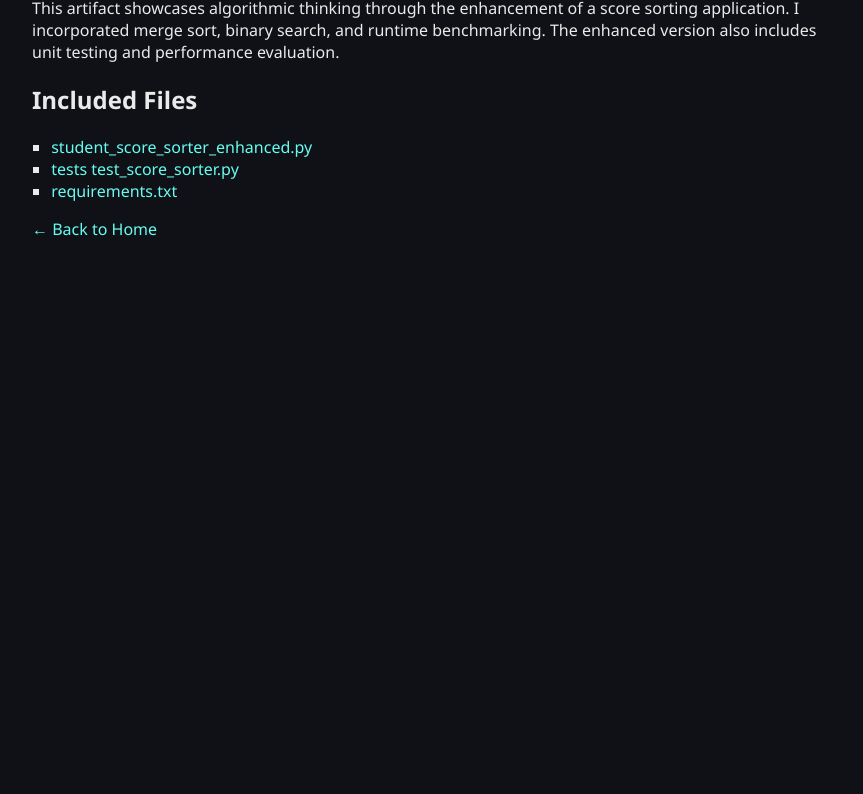
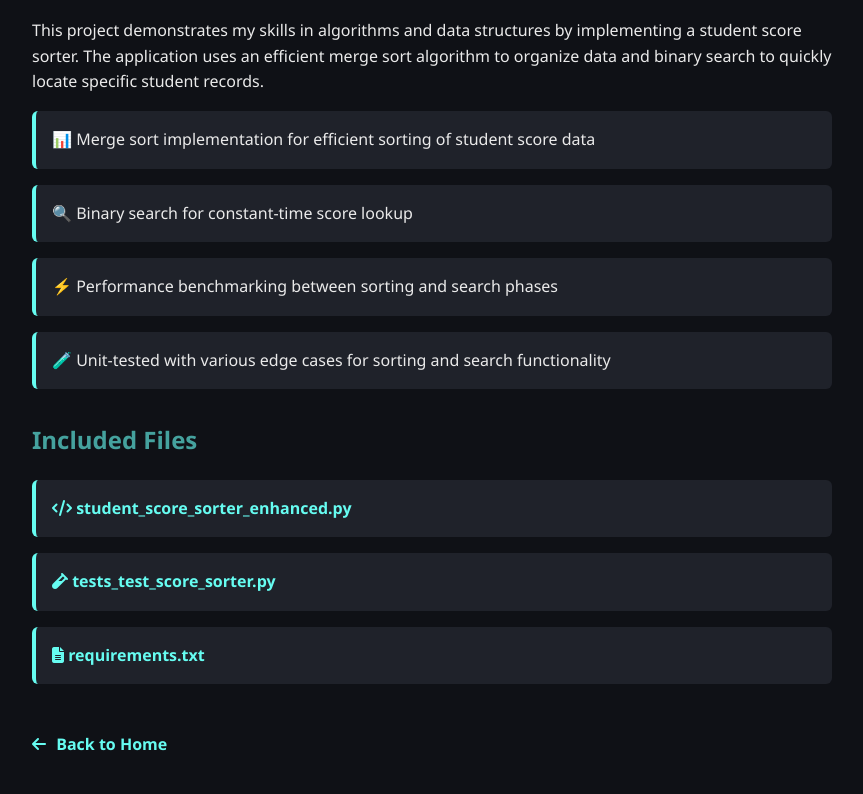
Before and after one commit to Pixelspacecowboy/pixelspacecowboy.github.io, a plain HTML site: page algorithms.html in a window 1280 px wide. Shown: the part 164-958 px from the top of the page, without its empty margins (208-1071 px from the left). Before the commit the page ends 800 px from the top, so only its background shows below. Drawn offline with Linux system fonts and the light colour scheme.

Commit message:
Update algorithms.html

```diff
--- a/algorithms.html
+++ b/algorithms.html
@@ -4,6 +4,7 @@
   <meta charset="UTF-8">
   <meta name="viewport" content="width=device-width, initial-scale=1.0">
   <title>Student Score Sorter (Algorithms & Data Structures)</title>
+  <link rel="stylesheet" href="https://cdnjs.cloudflare.com/ajax/libs/font-awesome/6.5.0/css/all.min.css" />
   <style>
     body {
       font-family: 'Segoe UI', sans-serif;
@@ -12,22 +13,79 @@
       max-width: 800px;
       margin: auto;
       padding: 2rem;
+      line-height: 1.6;
     }
-    h1 { color: #66fcf1; }
-    ul { list-style-type: square; padding-left: 1.2rem; }
-    a { color: #66fcf1; text-decoration: none; }
-    a:hover { text-decoration: underline; }
+
+    h1 {
+      color: #66fcf1;
+      border-bottom: 1px solid #45a29e;
+      padding-bottom: 0.25rem;
+    }
+
+    h2 {
+      color: #45a29e;
+      margin-top: 2rem;
+    }
+
+    ul {
+      list-style: none;
+      padding-left: 0;
+    }
+
+    li {
+      background: #1f222a;
+      padding: 1rem;
+      margin-bottom: 1rem;
+      border-left: 4px solid #66fcf1;
+      border-radius: 6px;
+      transition: background 0.3s ease;
+    }
+
+    li:hover {
+      background: #2c303a;
+    }
+
+    a {
+      color: #66fcf1;
+      text-decoration: none;
+      font-weight: bold;
+    }
+
+    a:hover {
+      text-decoration: underline;
+    }
+
+    .back-link {
+      margin-top: 2rem;
+      display: inline-block;
+    }
+
+    .back-link i {
+      margin-right: 6px;
+    }
   </style>
 </head>
 <body>
+
   <h1>Student Score Sorter (Algorithms & Data Structures)</h1>
-  <p>This artifact showcases algorithmic thinking through the enhancement of a score sorting application. I incorporated merge sort, binary search, and runtime benchmarking. The enhanced version also includes unit testing and performance evaluation.</p>
+  <p>
+    This project demonstrates my skills in algorithms and data structures by implementing a student score sorter. The application uses an efficient merge sort algorithm to organize data and binary search to quickly locate specific student records.
+  </p>
+  <ul>
+    <li>📊 Merge sort implementation for efficient sorting of student score data</li>
+    <li>🔍 Binary search for constant-time score lookup</li>
+    <li>⚡ Performance benchmarking between sorting and search phases</li>
+    <li>🧪 Unit-tested with various edge cases for sorting and search functionality</li>
+  </ul>
+
   <h2>Included Files</h2>
   <ul>
-    <li><a href="assets/student_score_sorter_enhanced.py">student_score_sorter_enhanced.py</a></li>
-    <li><a href="assets/tests test_score_sorter.py">tests test_score_sorter.py</a></li>
-    <li><a href="assets/requirements.txt">requirements.txt</a></li>
+    <li><a href="assets/student_score_sorter_enhanced.py" target="_blank" rel="noopener noreferrer"><i class="fas fa-code"></i> student_score_sorter_enhanced.py</a></li>
+    <li><a href="assets/tests_test_score_sorter.py" target="_blank" rel="noopener noreferrer"><i class="fas fa-vial"></i> tests_test_score_sorter.py</a></li>
+    <li><a href="assets/requirements.txt" target="_blank" rel="noopener noreferrer"><i class="fas fa-file-alt"></i> requirements.txt</a></li>
   </ul>
-  <p><a href="index.html">← Back to Home</a></p>
+
+  <p class="back-link"><a href="index.html"><i class="fas fa-arrow-left"></i> Back to Home</a></p>
+
 </body>
 </html>
```
